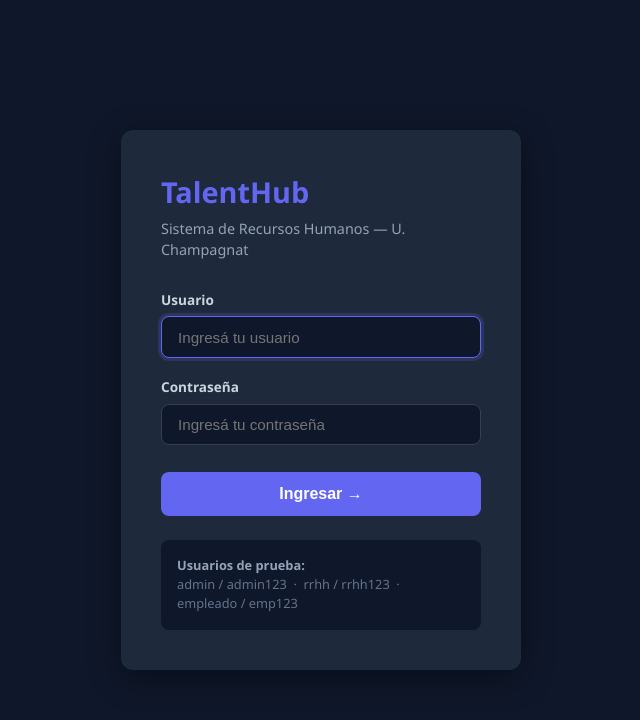
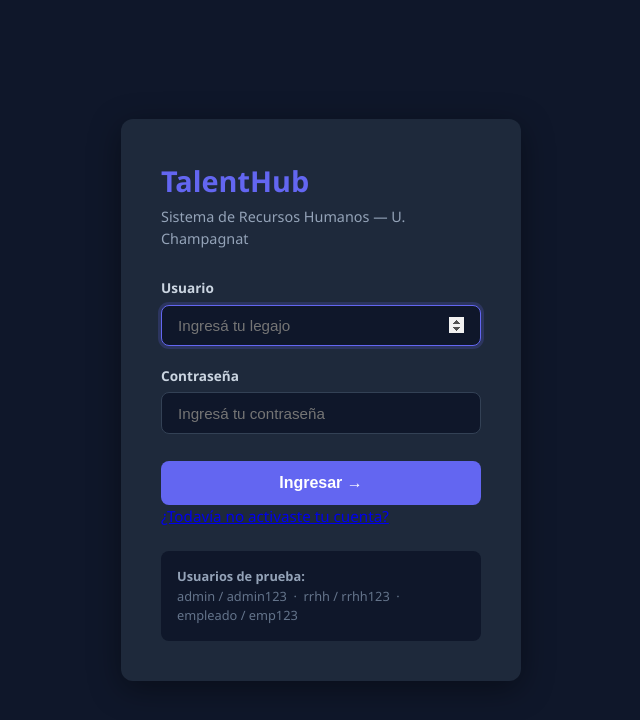
Before and after one commit to gcfetta/TalentHub, a PHP site: page /index.php in a window 1280 px wide. Shown: the top 720 px of the page, without its empty margins (319-959 px from the left). Run offline with PHP 8.4, Linux system fonts and the light colour scheme.

Commit message:
agrego nuevo user

```diff
--- a/controllers/AuthController.php
+++ b/controllers/AuthController.php
@@ -14,34 +14,75 @@ class AuthController {
         $error = '';
 
         if ($_SERVER['REQUEST_METHOD'] === 'POST') {
-            $username = trim($_POST['username'] ?? '');
+            $legajo   = trim($_POST['legajo'] ?? '');
             $password = trim($_POST['password'] ?? '');
 
-            if (empty($username) || empty($password)) {
+            if (empty($legajo) || empty($password)) {
                 $error = 'Completá todos los campos.';
+            } elseif (!ctype_digit($legajo)) {
+                $error = 'Legajo o contraseña incorrectos.';
             } else {
-                $user = $this->modelo->login($username, $password);
+                $user = $this->modelo->login((int)$legajo, $password);
 
                 if ($user) {
                     session_regenerate_id(true); // previene Session Fixation
 
                     $_SESSION['usuario_id']  = $user['usuario_id'];
-                    $_SESSION['username']    = $user['username'];
                     $_SESSION['rol']         = $user['rol'];
                     $_SESSION['legajo']      = $user['legajo'];
                     $_SESSION['nombre']      = $user['nombre'] . ' ' . $user['apellido'];
                     $_SESSION['ultimo_acceso'] = time();
 
-                    header('Location: index.php?page=dashboard');
+                    if ($user['debe_cambiar_password']) {
+                        header('Location: index.php?page=cambiar_password');
+                    } else {
+                        header('Location: index.php?page=dashboard');
+                    }
                     exit;
                 } else {
-                    $error = 'Usuario o contraseña incorrectos.';
+                    $error = 'Legajo o contraseña incorrectos.';
                 }
             }
         }
 
         // Mostrar la vista de login
         require_once __DIR__ . '/../views/auth/login.php';
+    }
+
+    public function activarCuenta(): void {
+    $error = '';
+    $ok    = false;
+
+    if ($_SERVER['REQUEST_METHOD'] === 'POST') {
+        if (!isset($_POST['csrf_token']) || !hash_equals($_SESSION['csrf_activacion'] ?? '', $_POST['csrf_token'])) {
+            $error = 'Token de seguridad inválido, recargá la página e intentá de nuevo.';
+        } else {
+            $legajo = trim($_POST['legajo'] ?? '');
+            $mail   = trim($_POST['mail'] ?? '');
+
+            if (empty($legajo) || empty($mail)) {
+                $error = 'Completá todos los campos.';
+            } elseif (!ctype_digit($legajo)) {
+                $error = 'Los datos ingresados no coinciden con ningún empleado activo.';
+            } else {
+                try {
+                    $this->modelo->activarCuenta((int)$legajo, $mail);
+                    $ok = true;
+                    unset($_SESSION['csrf_activacion']); // token de un solo uso
+                } catch (Exception $e) {
+                    $error = 'Los datos ingresados no coinciden con ningún empleado activo, o ese legajo ya tiene una cuenta.';
+                }
+            }
+        }
+    }
+
+    // Token nuevo para el próximo intento (evita reenvío del mismo form)
+    if (empty($_SESSION['csrf_activacion'])) {
+            $_SESSION['csrf_activacion'] = bin2hex(random_bytes(32));
+        }
+        $csrf_token = $_SESSION['csrf_activacion'];
+
+        require_once __DIR__ . '/../views/auth/activar_cuenta.php';
     }
 
     public function logout(): void {
--- a/index.php
+++ b/index.php
@@ -7,7 +7,7 @@ require_once 'config/db.php';
 $page = $_GET['page'] ?? 'login';
 
 // Páginas que NO requieren login
-$paginas_publicas = ['login', 'logout'];
+$paginas_publicas = ['login', 'logout', 'activar_cuenta'];
 
 // Si la página es protegida, aplicar guard
 if (!in_array($page, $paginas_publicas)) {
@@ -27,7 +27,19 @@ switch ($page) {
         require_once 'controllers/AuthController.php';
         $ctrl = new AuthController($pdo);
         $ctrl->logout();
-        break;
+    break;
+
+    case 'activar_cuenta':
+        require_once 'controllers/AuthController.php';
+        $ctrl = new AuthController($pdo);
+        $ctrl->activarCuenta();
+    break;
+
+    case 'cambiar_password':
+        require_once 'controllers/AuthController.php';
+        $ctrl = new AuthController($pdo);
+        $ctrl->cambiarPassword();
+    break;
 
     case 'dashboard':
         require_once 'controllers/DashboardController.php';
--- a/models/UsuarioModel.php
+++ b/models/UsuarioModel.php
@@ -9,23 +9,36 @@ class UsuarioModel {
     }
 
     // Busca usuario activo por username y verifica password
-    public function login(string $username, string $password): array|false {
-        $sql = "SELECT u.usuario_id, u.username, u.password_hash, u.rol,
-                       e.legajo, e.nombre, e.apellido, e.depto_cod
-                FROM   Usuario u
-                JOIN   Empleado e ON u.legajo = e.legajo
-                WHERE  u.username = :username
-                AND    u.activo   = 1
-                LIMIT 1";
-
+    public function login(int $legajo, string $password): array|false {
+        $sql = "SELECT u.usuario_id, u.username, u.password_hash, u.rol, u.debe_cambiar_password,
+                    e.legajo, e.nombre, e.apellido, e.depto_cod
+                FROM Usuario u JOIN Empleado e ON u.legajo = e.legajo
+                WHERE u.legajo = :legajo AND u.activo = 1 LIMIT 1";
         $stmt = $this->pdo->prepare($sql);
-        $stmt->execute([':username' => $username]);
+        $stmt->execute([':legajo' => $legajo]);
         $user = $stmt->fetch();
-
         if ($user && password_verify($password, $user['password_hash'])) {
-            unset($user['password_hash']); // nunca pasar el hash a la sesión
+            unset($user['password_hash']);
             return $user;
         }
         return false;
     }
+
+    // Activa la cuenta de un empleado ya cargado: valida legajo+mail en el SP
+    // y crea el Usuario con password = legajo (nunca elegida por el que activa).
+    public function activarCuenta(int $legajo, string $mail): int {
+        $password_hash = password_hash((string)$legajo, PASSWORD_DEFAULT);
+
+        $stmt = $this->pdo->prepare("
+            CALL activar_cuenta_empleado(:legajo, :mail, :password_hash, @usuario_id)
+        ");
+        $stmt->execute([
+            ':legajo'        => $legajo,
+            ':mail'          => $mail,
+            ':password_hash' => $password_hash,
+        ]);
+        $stmt->closeCursor(); // libera el resultado del CALL antes de leer el OUT
+
+        return (int)$this->pdo->query("SELECT @usuario_id")->fetchColumn();
+    }
 }
--- a/views/auth/login.php
+++ b/views/auth/login.php
@@ -112,8 +112,8 @@ $motivo = $_GET['motivo'] ?? '';
     <form method="POST" action="index.php?page=login">
         <div class="form-group">
             <label for="username">Usuario</label>
-            <input type="text" id="username" name="username"
-                   placeholder="Ingresá tu usuario" required autofocus>
+            <input type="number" id="legajo" name="legajo"
+                    placeholder="Ingresá tu legajo" required autofocus>
         </div>
         <div class="form-group">
             <label for="password">Contraseña</label>
@@ -121,6 +121,7 @@ $motivo = $_GET['motivo'] ?? '';
                    placeholder="Ingresá tu contraseña" required>
         </div>
         <button type="submit" class="btn-login">Ingresar →</button>
+        <a href="index.php?page=activar_cuenta">¿Todavía no activaste tu cuenta?</a>
     </form>
 
     <div class="credenciales">
```
Also changed, not shown: config/talenthub_db.sql (+45 -0 lines).
